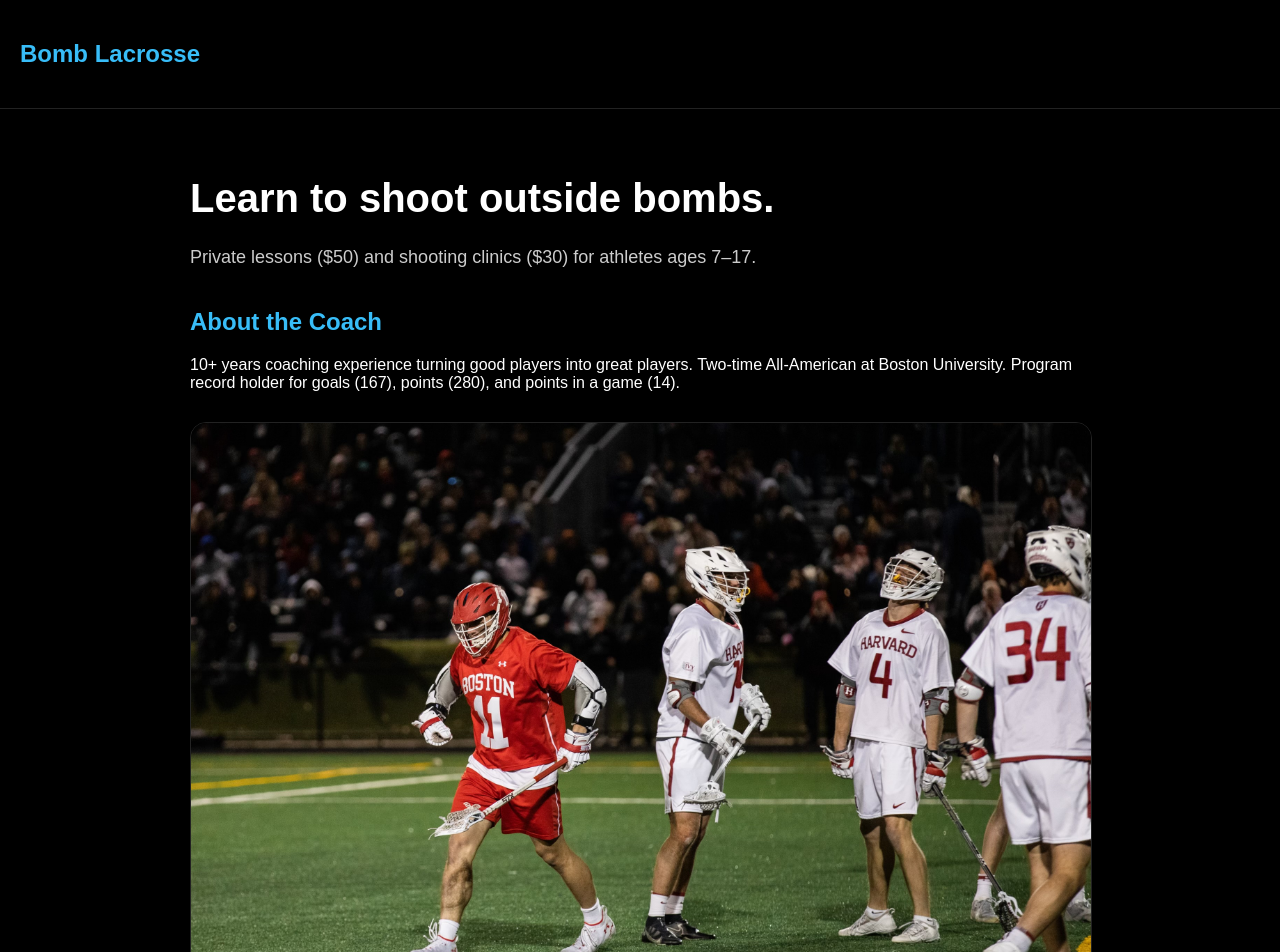
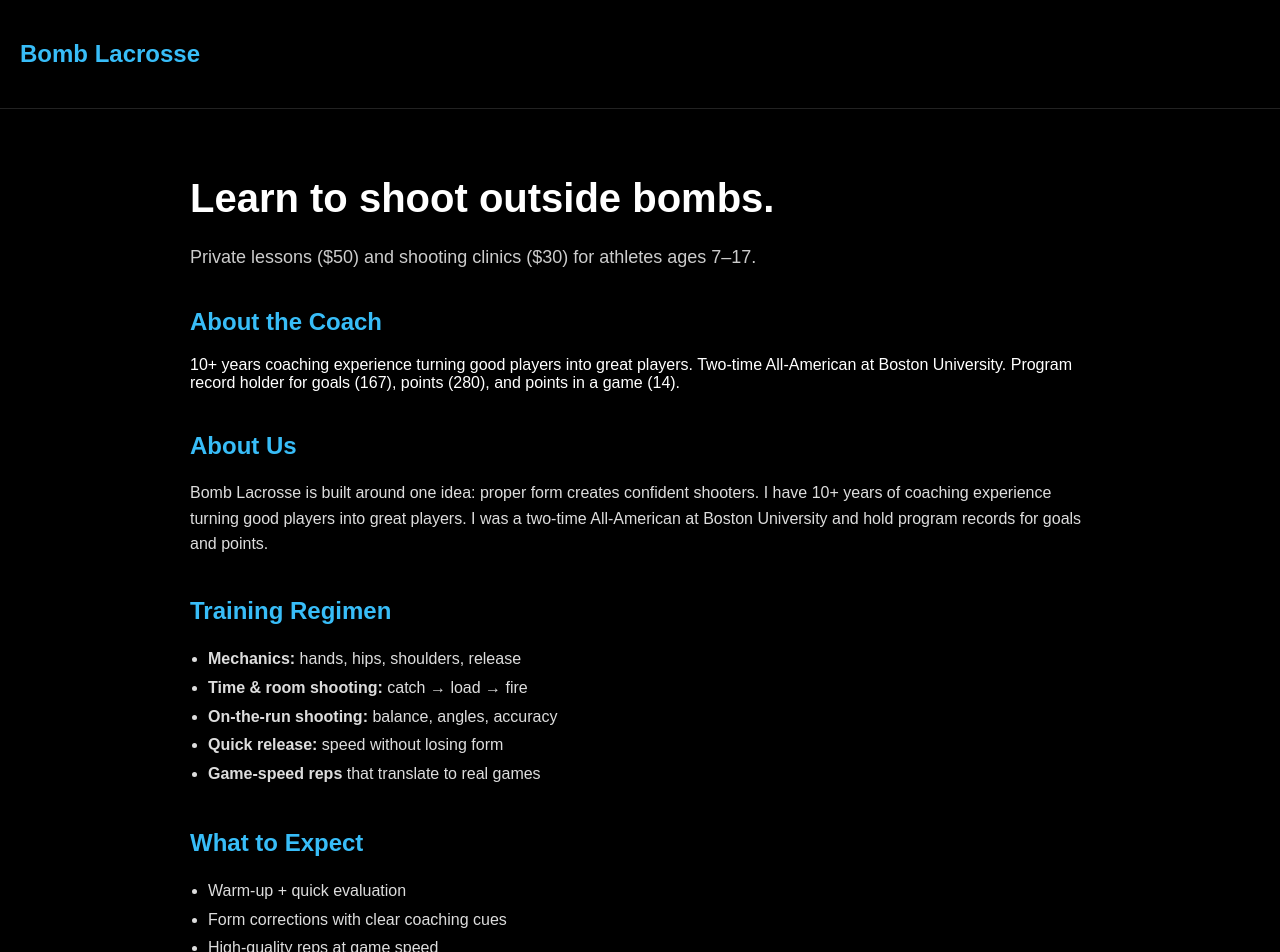
Before and after one commit to vdalto1123/bomb-lacrosse, a Next.js app: page / in a window 1280 px wide. Shown: the top 952 px of the page. Built offline with nearby package versions, Linux system fonts and the light colour scheme.

Commit message:
Update page.tsx

```diff
--- a/app/page.tsx
+++ b/app/page.tsx
@@ -68,6 +68,37 @@
           Two-time All-American at Boston University.
           Program record holder for goals (167), points (280), and points in a game (14).
         </p>
+
+        <section style={{ marginTop: 40 }}>
+  <h2 style={{ color: "#38bdf8" }}>About Us</h2>
+  <p style={{ color: "#ddd", fontSize: 16, lineHeight: 1.6 }}>
+    Bomb Lacrosse is built around one idea: proper form creates confident shooters.
+    I have 10+ years of coaching experience turning good players into great players.
+    I was a two-time All-American at Boston University and hold program records for goals and points.
+  </p>
+</section>
+
+<section style={{ marginTop: 40 }}>
+  <h2 style={{ color: "#38bdf8" }}>Training Regimen</h2>
+  <ul style={{ color: "#ddd", lineHeight: 1.8, paddingLeft: 18 }}>
+    <li><b>Mechanics:</b> hands, hips, shoulders, release</li>
+    <li><b>Time &amp; room shooting:</b> catch → load → fire</li>
+    <li><b>On-the-run shooting:</b> balance, angles, accuracy</li>
+    <li><b>Quick release:</b> speed without losing form</li>
+    <li><b>Game-speed reps</b> that translate to real games</li>
+  </ul>
+</section>
+
+<section style={{ marginTop: 40 }}>
+  <h2 style={{ color: "#38bdf8" }}>What to Expect</h2>
+  <ul style={{ color: "#ddd", lineHeight: 1.8, paddingLeft: 18 }}>
+    <li>Warm-up + quick evaluation</li>
+    <li>Form corrections with clear coaching cues</li>
+    <li>High-quality reps at game speed</li>
+    <li>Take-home drills so progress continues</li>
+  </ul>
+</section>
+
       </section>
 
       <Slideshow />
```
